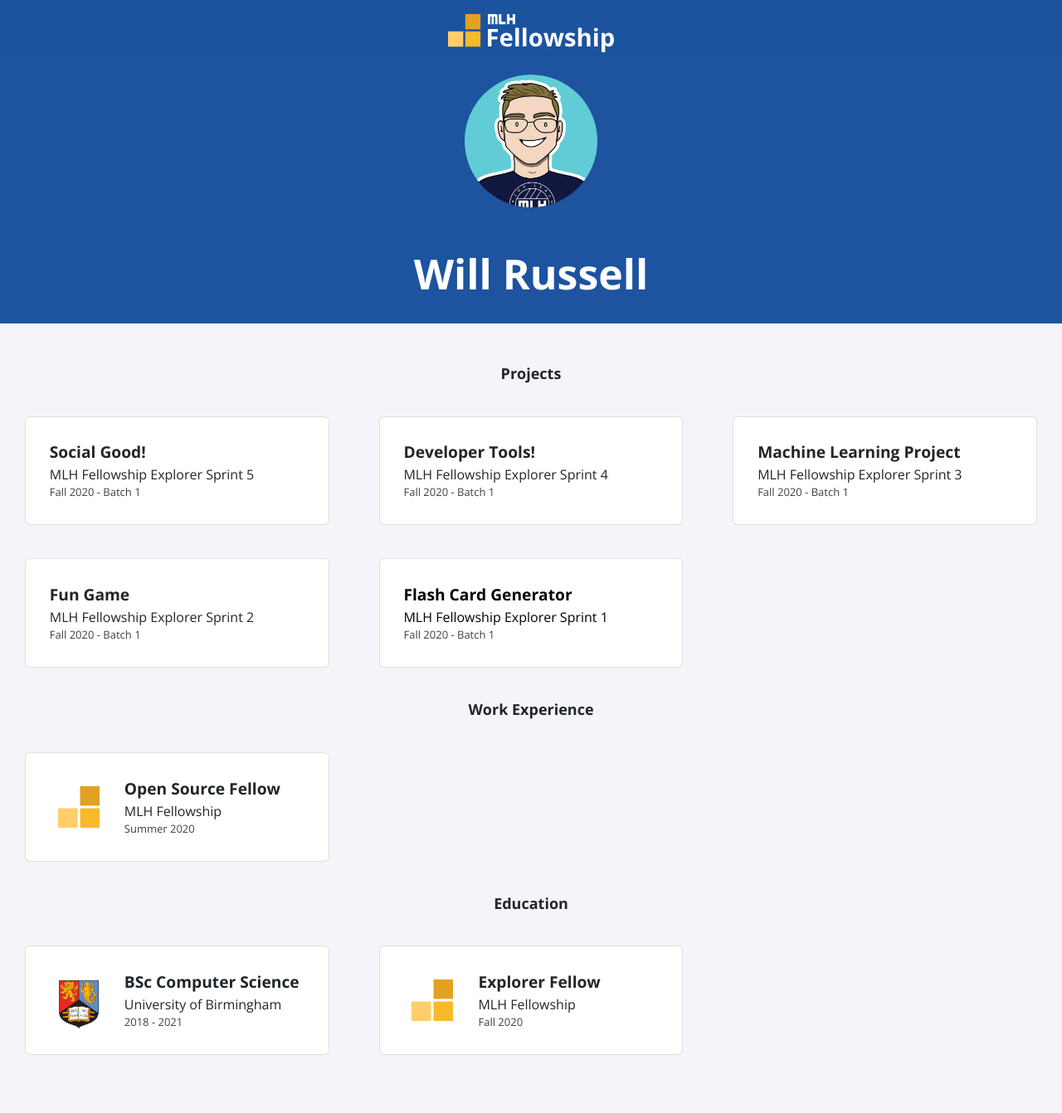
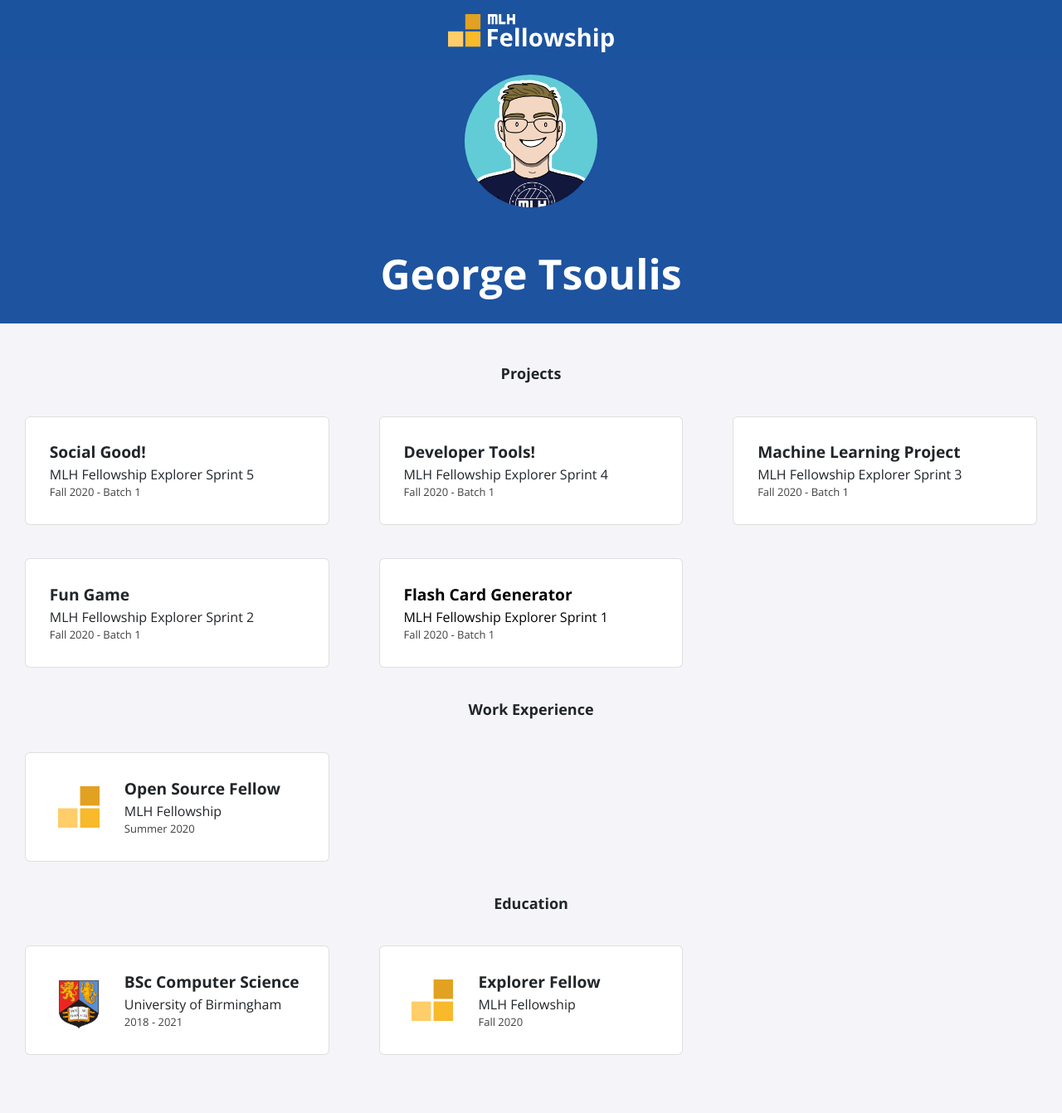
Before and after one commit to unwrinkled/unwrinkled.github.io, a Jekyll site: the page built from index.html, in a window 1280 px wide. Shown: the whole page at 83% size. Built offline with Jekyll 4.4.1, drawn with Linux system fonts in a browser that asks for light colours; nearby versions of some CDN libraries.

Commit message:
Change _config.yml

```diff
--- a/_config.yml
+++ b/_config.yml
@@ -1,13 +1,13 @@
-title: "Will Russell"
-email: fellowship@mlh.io
+title: "George Tsoulis"
+email: geotsoulis@gmail.com
 description: >- # this means to ignore newlines until "baseurl:"
   Write an awesome description for your new site here. You can edit this
   line in _config.yml. It will appear in your document head meta (for
   Google search results) and in your feed.xml site description.
 baseurl: "/"
-url: "/portfolio-template"
-twitter_username: mlhacks
-github_username:  mlh-fellowship
+url: "/unwrinkled.github.io"
+twitter_username: UnwrinkledRadar
+github_username:  unwrinkled
 
 sass:
   sass_dir: _sass
```
